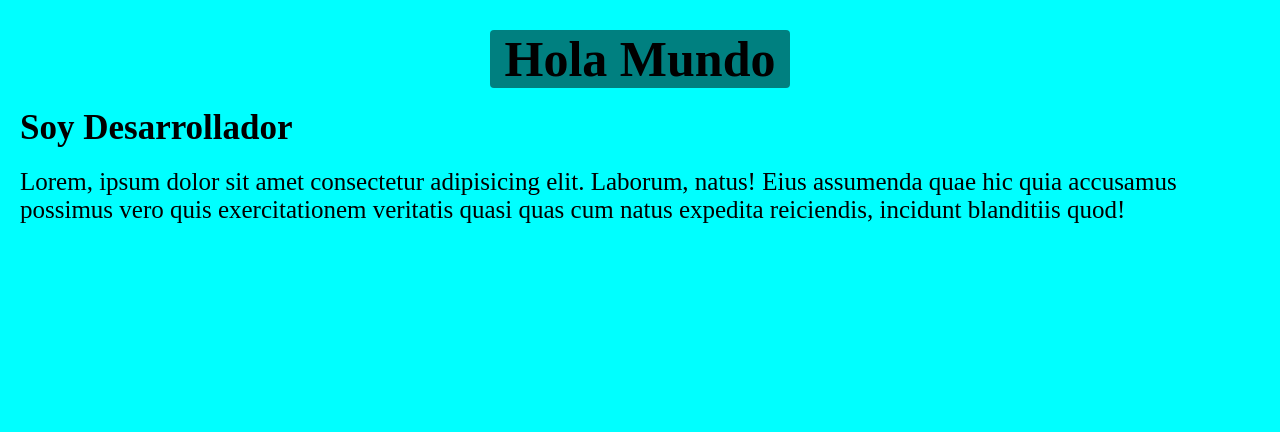
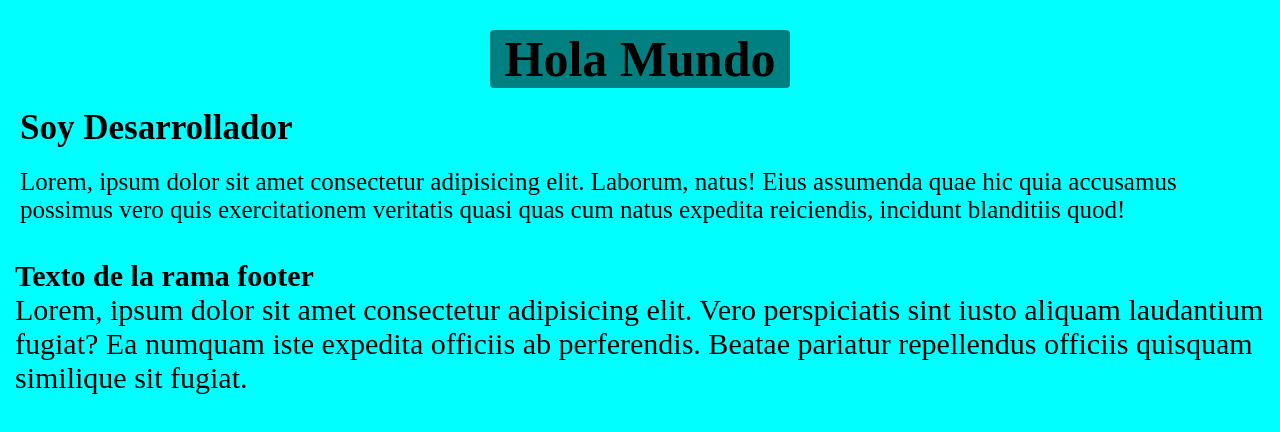
Before and after one commit to andre2308dev/Curso_Git, a plain HTML site: page proyecto-01/index.html in a window 1280 px wide. Drawn offline with Linux system fonts and the light colour scheme.

Commit message:
Inserte texto en la rama footer

```diff
--- a/proyecto-01/index.html
+++ b/proyecto-01/index.html
@@ -16,6 +16,12 @@
                 <h2 class="subtitle">Soy Desarrollador</h2>
                 <p class="description">Lorem, ipsum dolor sit amet consectetur adipisicing elit. Laborum, natus! Eius assumenda quae hic quia accusamus possimus vero quis exercitationem veritatis quasi quas cum natus expedita reiciendis, incidunt blanditiis quod!</p>
             </div>
+            <footer class="footer">
+                <div>
+                    <h2 class="texto_footer">Texto de la rama footer</h2>
+                    <p class="lorem_footer">Lorem, ipsum dolor sit amet consectetur adipisicing elit. Vero perspiciatis sint iusto aliquam laudantium fugiat? Ea numquam iste expedita officiis ab perferendis. Beatae pariatur repellendus officiis quisquam similique sit fugiat.</p>
+                </div>
+            </footer>
     </div>
 </body>
 </html>
--- a/proyecto-01/styles.css
+++ b/proyecto-01/styles.css
@@ -40,3 +40,14 @@
     font-size: 25px;
     font-weight: 350;
 }
+
+.footer {
+    margin: 15px;
+}
+.texto_footer {
+    font-size: 30px;
+}
+
+.lorem_footer {
+    font-size: 30px;
+}
```
